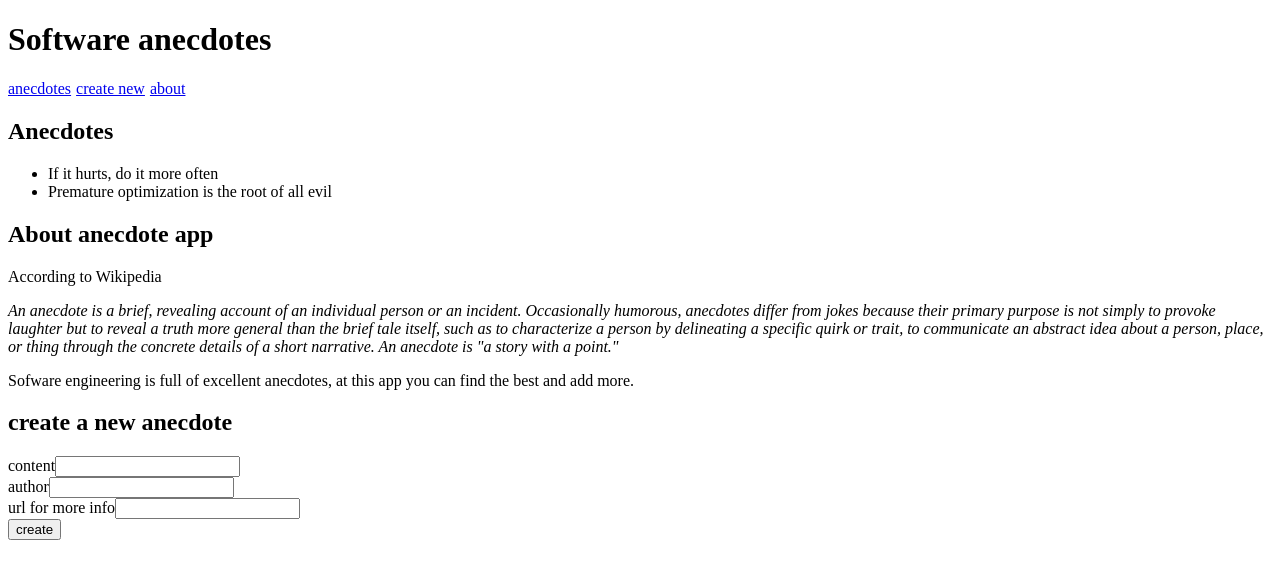
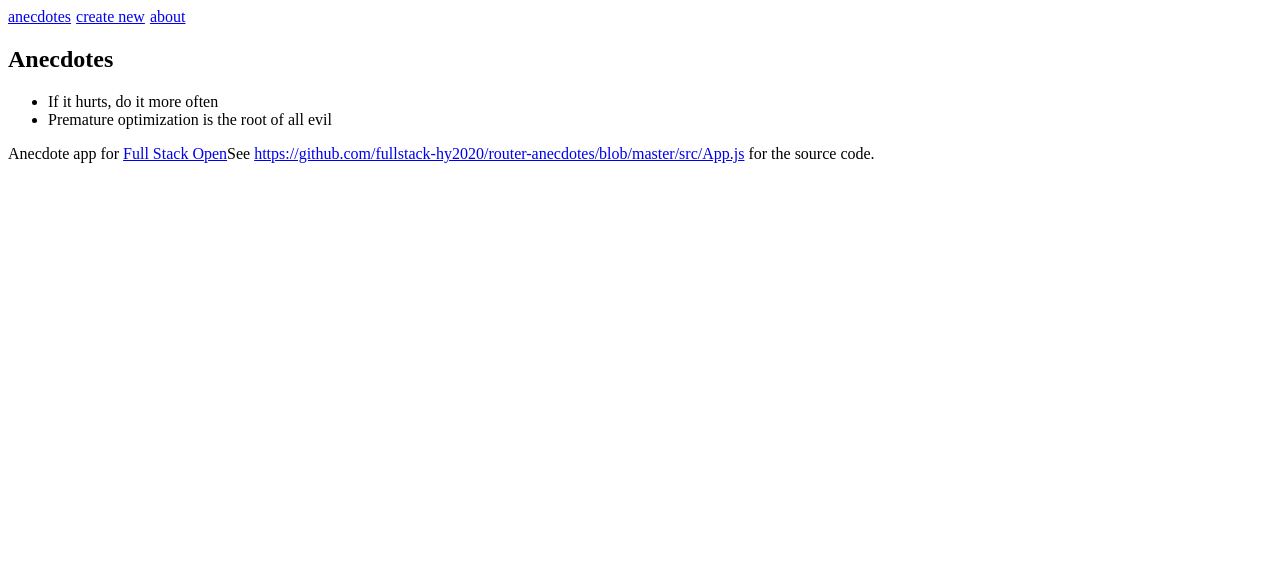
Before and after one commit to Sephydev/fullstackopen-part7, a React (Vite) app in the folder anecdotes/: page / in a window 1280 px wide. Shown: the top 578 px of the page. Built offline with nearby package versions, Linux system fonts and the light colour scheme.

Commit message:
Add Routes with React-Router

```diff
--- a/anecdotes/src/App.jsx
+++ b/anecdotes/src/App.jsx
@@ -1,4 +1,5 @@
 import { useState } from 'react'
+import { BrowserRouter as Router, Routes, Route, Link } from 'react-router-dom'
 
 const Menu = () => {
   const padding = {
@@ -38,13 +39,13 @@
   </div>
 )
 
-const Footer = () => {
+const Footer = () => (
   <div>
     Anecdote app for <a href='https://fullstackopen.com/'>Full Stack Open</a>
 
     See <a href='https://github.com/fullstack-hy2020/routed-anecdotes/blob/master/src/App.js'>https://github.com/fullstack-hy2020/router-anecdotes/blob/master/src/App.js</a> for the source code.
   </div>
-}
+)
 
 const CreateNew = (props) => {
   const [content, setContent] = useState('')
@@ -122,15 +123,26 @@
     setAnecdotes(anecdotes.map(a => a.id === id ? voted : a))
   }
 
+  const padding = {
+    paddingRight: 5
+  }
+
   return (
-    <div>
-      <h1>Software anecdotes</h1>
-      <Menu />
-      <AnecdoteList anecdotes={anecdotes} />
-      <About />
-      <CreateNew addNew={addNew} />
+    <Router>
+      <div>
+        <Link to="/" style={padding}>anecdotes</Link>
+        <Link to="/create" style={padding}>create new</Link>
+        <Link to="/about" style={padding}>about</Link>
+      </div>
+
+      <Routes>
+        <Route path="/" element={<AnecdoteList anecdotes={anecdotes} />} />
+        <Route path="/create" element={<CreateNew props={addNew} />} />
+        <Route path="/about" element={<About />} />
+      </Routes>
+
       <Footer />
-    </div>
+    </Router>
   )
 }
 
```
